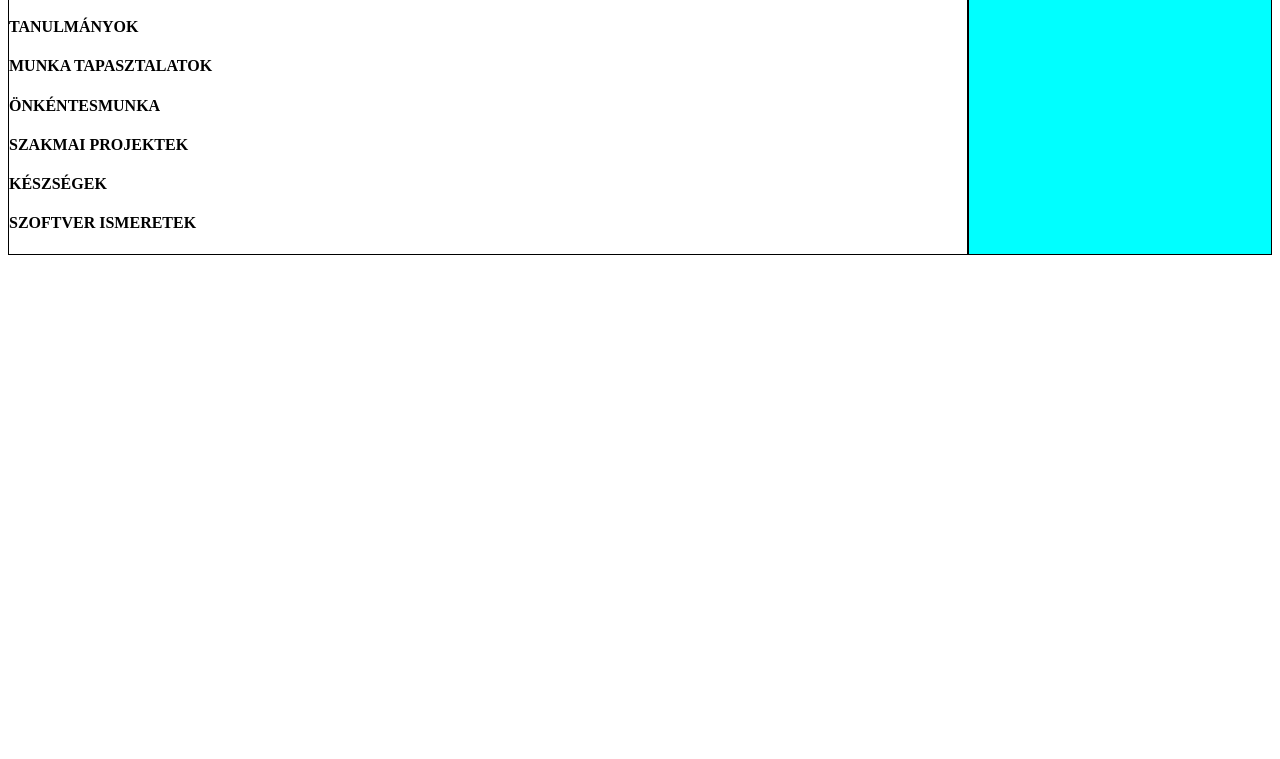
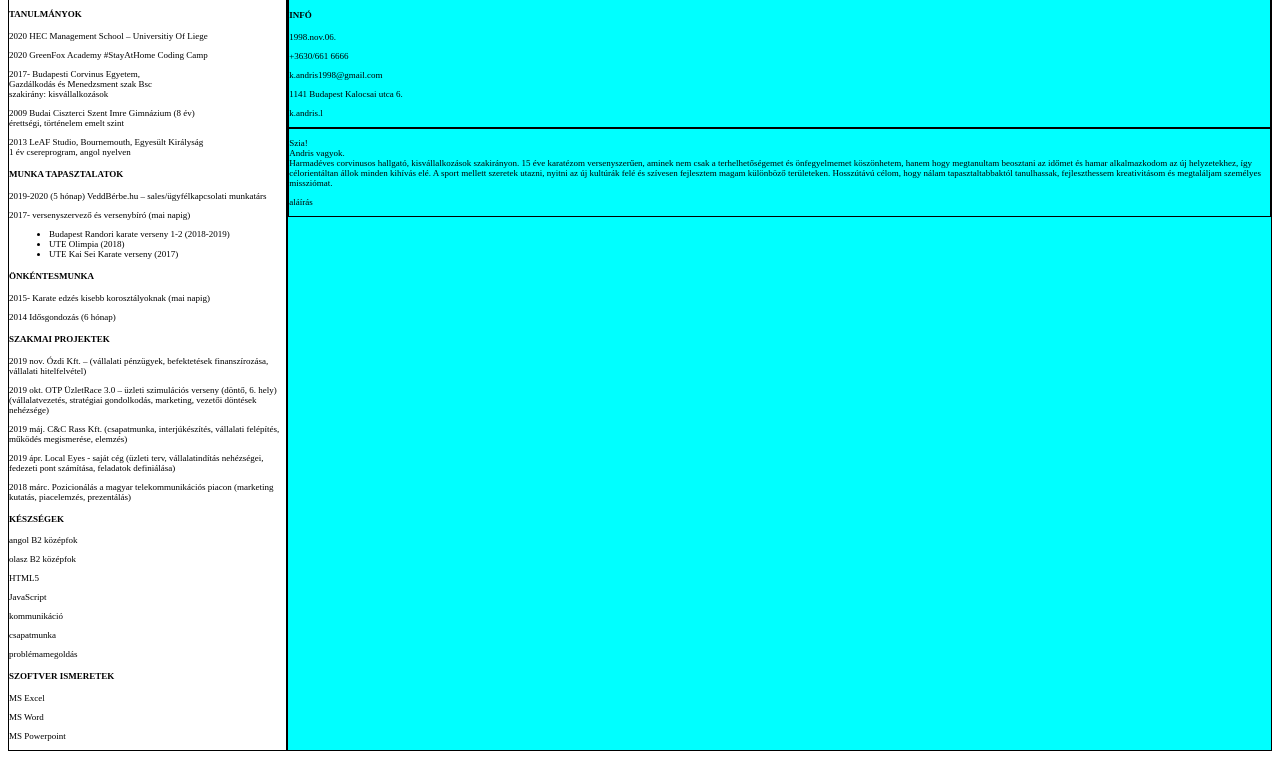
Before and after one commit to kandris1998/CV_Kiss_Andras, a plain HTML site: page index.html in a window 1280 px wide. Shown: the part 143-902 px from the top of the page. Before the commit the page ends 800 px from the top, so only its background shows below. Drawn offline with Linux system fonts and the light colour scheme.

Commit message:
szöveg beillesztése

```diff
--- a/index.html
+++ b/index.html
@@ -15,6 +15,7 @@
 </div>
 
 <div id="photo">
+    <img src="" alt="">
     fénykép
 </div>
  </header>
@@ -23,29 +24,85 @@
 <main>
 <div id="studies">
  <h4>Tanulmányok</h4>
+ <p>2020	HEC Management School – Universitiy Of Liege</p>
+ <p>2020	GreenFox Academy #StayAtHome Coding Camp </p>
+ <p>2017- 	Budapesti Corvinus Egyetem,
+     <br>
+ Gazdálkodás és Menedzsment szak Bsc
+     <br>
+ szakirány: kisvállalkozások</p>
+ <p>2009	 Budai Ciszterci Szent Imre Gimnázium (8 év)
+    <br>
+    érettségi, történelem emelt szint</p>
+ <p>2013	LeAF Studio, Bournemouth, Egyesült Királyság
+ <br>
+ 1 év csereprogram, angol nyelven</p>
 </div>
 <div id="experience">
     <h4>MUNKA TAPASZTALATOK</h4>
+    <p>2019-2020 (5 hónap) VeddBérbe.hu – sales/ügyfélkapcsolati munkatárs</p>
+    <p>2017-	versenyszervező és versenybíró (mai napig)
+        <ul>
+            <li>Budapest Randori karate verseny 1-2 (2018-2019)</li>
+            <li>UTE Olimpia (2018)	</li>
+            <li>UTE Kai Sei Karate verseny (2017)</li>
+        </ul>
+    </p>
 </div>
 <div id="volunteer">
     <h4>Önkéntesmunka</h4>
+    <p>2015- 	Karate edzés kisebb korosztályoknak (mai napig)</p>
+    <p>2014	Idősgondozás (6 hónap)</p>
 </div>
 <div id="projects">
     <h4>Szakmai Projektek</h4>
+    <p>    2019 nov. Ózdi Kft. – (vállalati pénzügyek, befektetések finanszírozása, vállalati hitelfelvétel)</p>
+    <p>2019 okt. OTP ÜzletRace 3.0 – üzleti szimulációs verseny (döntő, 6. hely) (vállalatvezetés, stratégiai gondolkodás, marketing, vezetői döntések nehézsége)</p>
+    <p>2019 máj.  C&C Rass Kft. (csapatmunka, interjúkészítés, vállalati felépítés, működés megismerése, elemzés)</p>
+    <p>2019 ápr.  Local Eyes - saját cég (üzleti terv, vállalatindítás nehézségei, fedezeti pont számítása, feladatok definiálása)</p>
+    <p>2018 márc.  Pozicionálás a magyar telekommunikációs piacon (marketing kutatás, piacelemzés, prezentálás)</p>
 </div>
 <div id="skills">
     <h4>Készségek</h4>
+    <p>angol B2 középfok</p>
+    <p>olasz B2 középfok</p>
+    <p>HTML5</p>
+    <p>JavaScript</p>
+    <p>kommunikáció</p>
+    <p>csapatmunka</p>
+    <p>problémamegoldás</p>
 </div>
 <div id="softwer">
     <h4>Szoftver Ismeretek</h4>
+    <p>MS Excel</p>
+    <p>MS Word</p>
+    <p>MS Powerpoint</p>
 </div>
 <div id="timeline"></div>
     </div>
 </main>
 
     <div id="right">
-<div id="info"></div>
-<div id="introduction"></div>
+<div id="info">
+    <h4>INFÓ</h4>
+    <p>1998.nov.06.</p>
+    <p>+3630/661 6666</p>
+    <p>k.andris1998@gmail.com</p>
+    <p>1141 Budapest Kalocsai utca 6.</p>
+    <p>k.andris.l</p>
+</div>
+<div id="introduction">
+    <p>Szia!
+        <br>
+       Andris vagyok.
+       <br>
+       Harmadéves corvinusos hallgató, kisvállalkozások szakirányon. 15 éve karatézom versenyszerűen, aminek nem csak a terhelhetőségemet és önfegyelmemet köszönhetem, hanem hogy megtanultam beosztani az időmet és hamar alkalmazkodom az új helyzetekhez, így célorientáltan állok minden kihívás elé.
+       A sport mellett szeretek utazni, nyitni az új kultúrák felé és szívesen fejlesztem magam különböző területeken.
+       Hosszútávú célom, hogy nálam tapasztaltabbaktól tanulhassak, fejleszthessem kreativitásom és megtaláljam személyes missziómat.
+    </p>
+    <p>aláírás</p>
+</div>
+
     </div>
 </section>
 </body>
--- a/style.css
+++ b/style.css
@@ -1,8 +1,8 @@
 body{
     height: auto;
     width: auto;
-    justify-content: center;
-    align-items: center;
+ /*   justify-content: center;
+    align-items: center;*/
 }
 
 header{
@@ -24,7 +24,8 @@ header{
 }
 
 section{
-    display: flex ;
+display: flex;
+font-size: 9px;
 }
 
 main{
@@ -39,6 +40,14 @@ main{
 
 }
 
+#info{
+    border: solid thin black;
+}
+
+#introduction{
+    border: solid thin black;
+}
+
 
 h4 {
     text-transform: uppercase;
```
